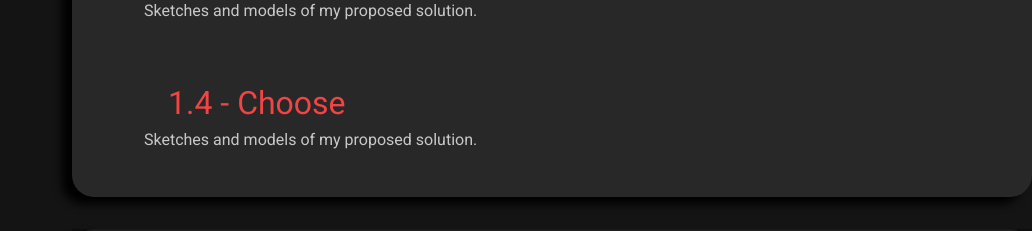
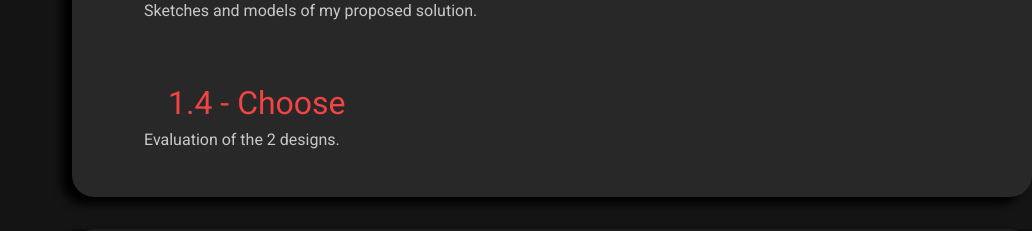
Before and after one commit to Electr0d/tech-design-12, a plain HTML site: page index.html in a window 1280 px wide. Shown: the part 1900-2131 px from the top of the page, without its empty margins (248-1280 px from the left). Drawn offline with Linux system fonts and the light colour scheme.

Commit message:
fixed comment on assignment index.html

```diff
--- a/index.html
+++ b/index.html
@@ -97,7 +97,7 @@
         <!-- Assignment 5 -->
         <div class="card-section">
           <a class="card-subheader" href="units/unit-1/choose/choose.html">1.4 - Choose</a>
-          <div class="card-body">Sketches and models of my proposed solution.</div>
+          <div class="card-body">Evaluation of the 2 designs.</div>
         </div>
 
 
```
